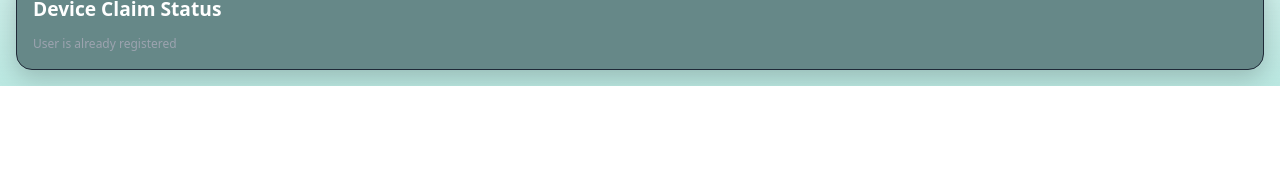
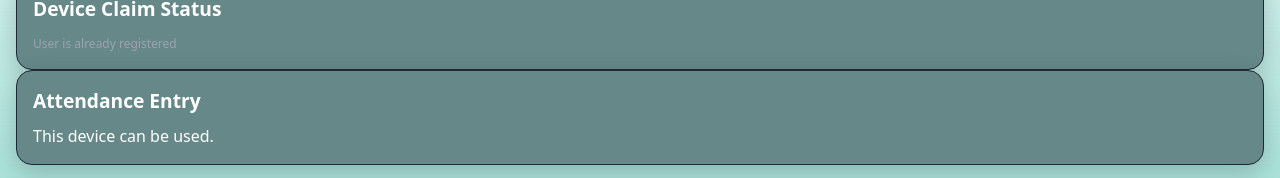
Before and after one commit to indranilsahahl/pwa-test, a React (Vite) app: page /dashboard in a window 1280 px wide. Shown: the part 895-1073 px from the top of the page. Before the commit the page ends 981 px from the top, so only its background shows below. Built offline with nearby package versions, Linux system fonts and the light colour scheme; no server answers.

Commit message:
First Try after attendance introduction

```diff
--- a/src/Dashboard.jsx
+++ b/src/Dashboard.jsx
@@ -44,6 +44,8 @@ export default function Dashboard() {
 
   const claimStatus = sessionData.find(([lbl]) => lbl === "Claim Status")?.[1];
   const empId = sessionData.find(([lbl]) => lbl === "Employee ID")?.[1];
+  const validForAttendance =
+    localStorage.getItem("token") === sessionStorage.getItem("token") ? 1 : 0;
 
   const handleRegister = async () => {
     if (!empId) { setClaimResult("Employee ID not found."); return; }
@@ -149,6 +151,16 @@ export default function Dashboard() {
           <div className="gb-footer">User is already registered</div>
         )}
       </section>
+      <section className="gb-card">
+        <h2>Attendance Entry</h2>
+        {validForAttendance === 1 ? (
+          <>
+		This device can be used.
+          </>
+        ) : (
+          <div className="gb-footer">Device Token Does not match. </div>
+        )}
+      </section>
     </div>
   );
 }
```
